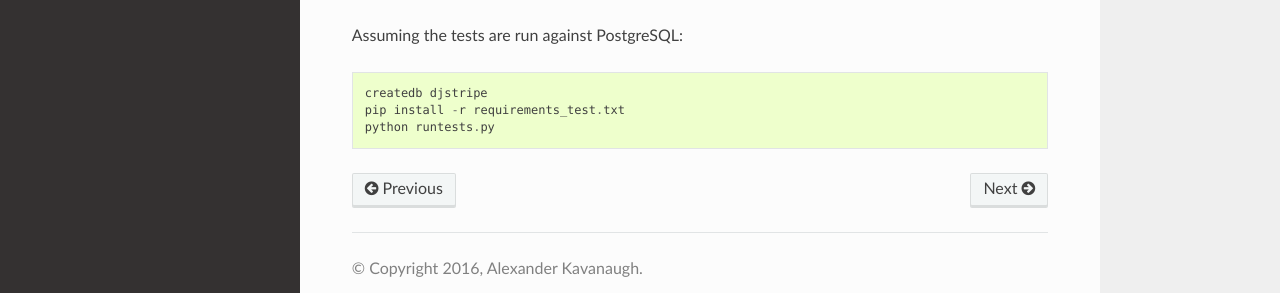
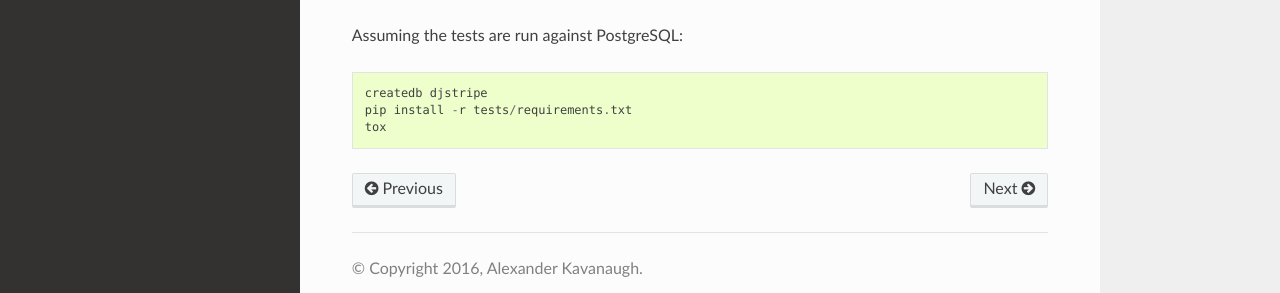
Before and after one commit to dj-stripe/dj-stripe, a Sphinx documentation site: the page built from docs/installation.rst, in a window 1280 px wide and 900 px high, scrolled down 1931 px. Shown: the part 562-855 px from the top of the window. Built offline with Sphinx 7.4.7 and the Read the Docs theme 2.0.0, drawn with Linux system fonts in a browser that asks for light colours.

Commit message:
Move requirements_test.txt to tests/requirements.txt

```diff
--- a/CONTRIBUTING.rst
+++ b/CONTRIBUTING.rst
@@ -87,8 +87,7 @@ Ready to contribute? Here's how to set up `dj-stripe` for local development.
    Note that if your system time is not in UTC, some tests will fail. If you want to ignore
    those tests, the --skip-utc command line option is available on runtests.py.::
 
-    $ pip install -r requirements_test.txt
-    $ python runtests.py
+    $ pip install -r tests/requirements.txt
     $ tox
 
 7. Commit your changes and push your branch to GitHub::
--- a/README.rst
+++ b/README.rst
@@ -150,8 +150,8 @@ Running the Tests
 Assuming the tests are run against PostgreSQL::
 
     createdb djstripe
-    pip install -r requirements_test.txt
-    python runtests.py
+    pip install -r tests/requirements.txt
+    tox
 
 Follows Best Practices
 ======================
--- a/docs/installation.rst
+++ b/docs/installation.rst
@@ -119,5 +119,5 @@ Running Tests
 Assuming the tests are run against PostgreSQL::
 
     createdb djstripe
-    pip install -r requirements_test.txt
-    python runtests.py
+    pip install -r tests/requirements.txt
+    tox
```
Also changed, not shown: 3 other files.
